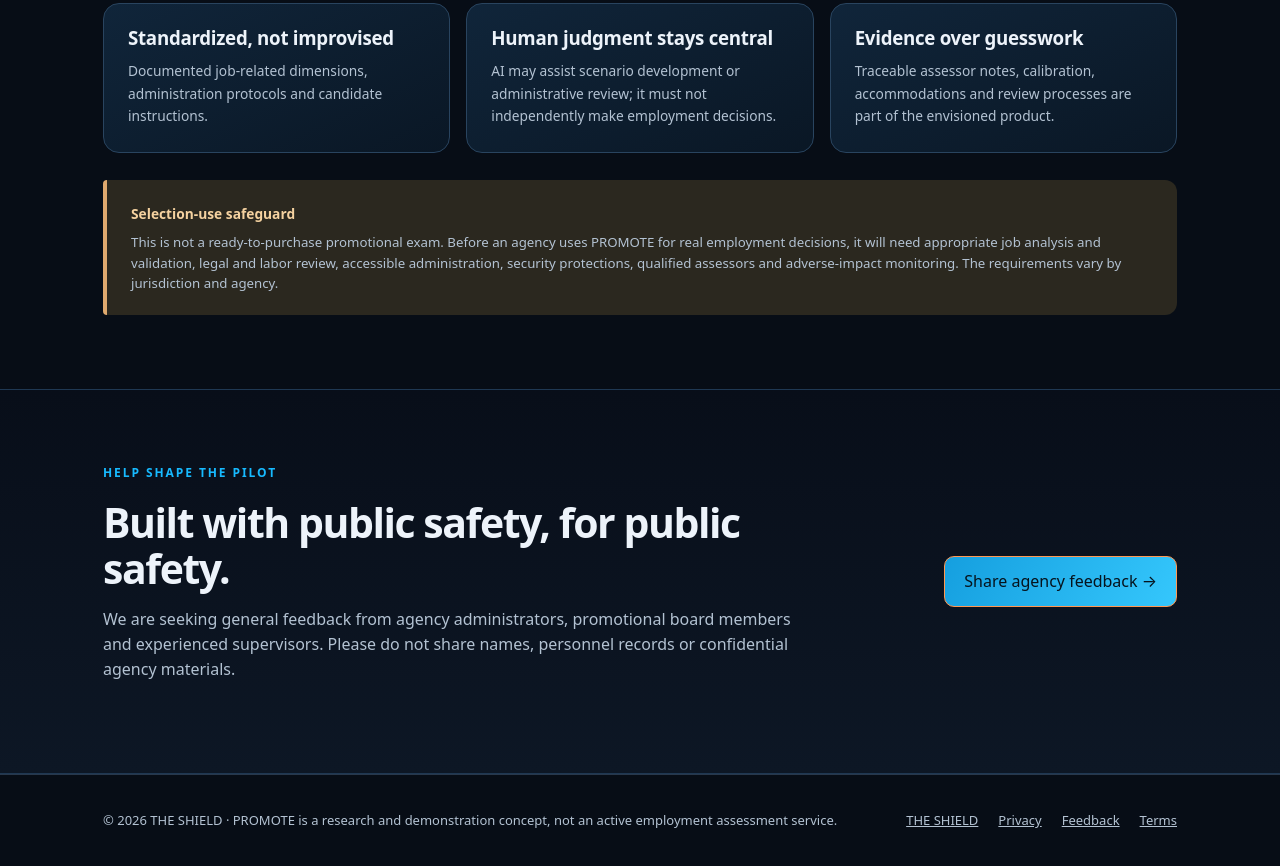
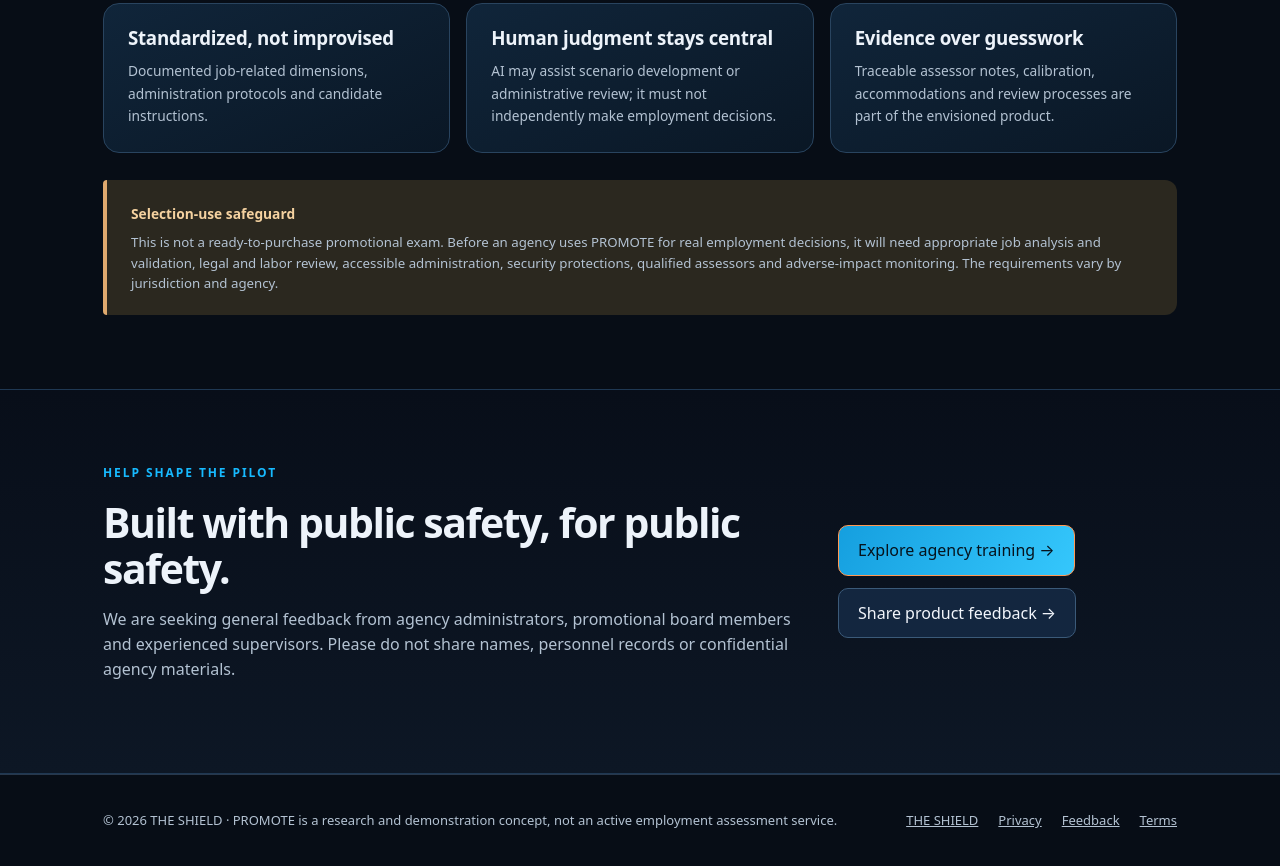
Before and after one commit to TheShield0172/the-shield-website, a plain HTML site: page promote.html in a window 1280 px wide. Shown: the part 3829-4695 px from the top of the page. Drawn offline with Linux system fonts and the light colour scheme.

Commit message:
Connect agency leadership training interest funnel and privacy notice

```diff
--- a/promote.html
+++ b/promote.html
@@ -126,7 +126,7 @@
       <div class="promote-guardrail"><strong>Selection-use safeguard</strong><p>This is not a ready-to-purchase promotional exam. Before an agency uses PROMOTE for real employment decisions, it will need appropriate job analysis and validation, legal and labor review, accessible administration, security protections, qualified assessors and adverse-impact monitoring. The requirements vary by jurisdiction and agency.</p></div>
     </div></section>
 
-    <section class="section alt"><div class="container promote-bottom"><div><div class="eyebrow">Help shape the pilot</div><h2>Built with public safety, for public safety.</h2><p>We are seeking general feedback from agency administrators, promotional board members and experienced supervisors. Please do not share names, personnel records or confidential agency materials.</p></div><a class="button primary" href="feedback.html">Share agency feedback →</a></div></section>
+    <section class="section alt"><div class="container promote-bottom"><div><div class="eyebrow">Help shape the pilot</div><h2>Built with public safety, for public safety.</h2><p>We are seeking general feedback from agency administrators, promotional board members and experienced supervisors. Please do not share names, personnel records or confidential agency materials.</p></div><div class="promote-actions"><a class="button primary" href="agency-training.html">Explore agency training →</a><a class="button secondary" href="feedback.html">Share product feedback →</a></div></div></section>
   </main>
   <footer><div class="container inner"><span>© 2026 THE SHIELD · PROMOTE is a research and demonstration concept, not an active employment assessment service.</span><div class="footerlinks"><a href="index.html">THE SHIELD</a><a href="privacy.html">Privacy</a><a href="feedback.html">Feedback</a><a href="terms.html">Terms</a></div></div></footer>
 </body>
```
